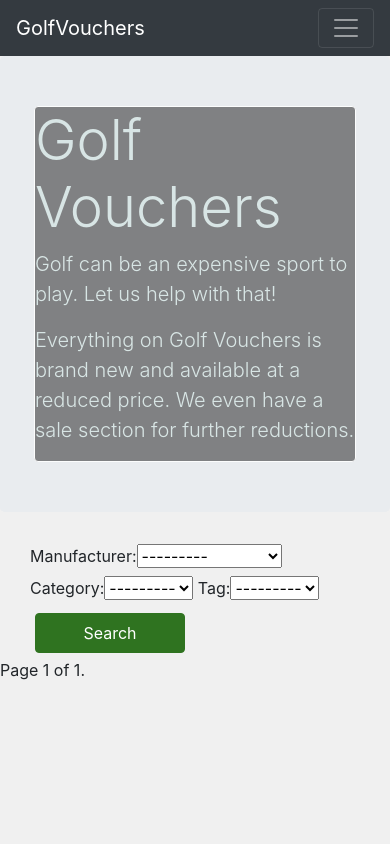
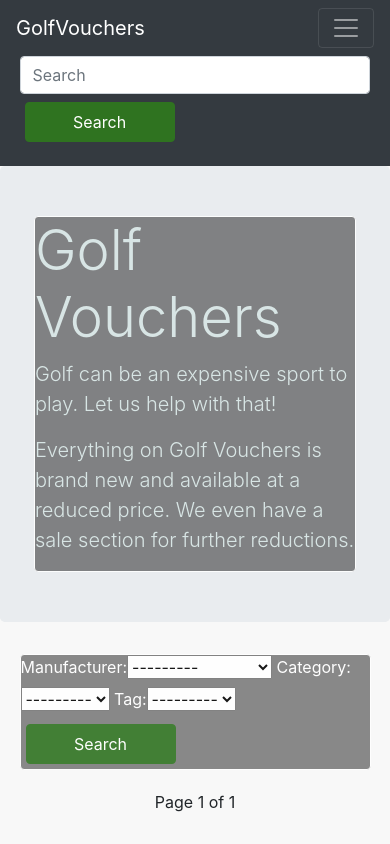
Before and after one commit to martingr1/golfvouchers, a Django app: page /posts/ in a window 390 px wide. Run offline with Django 3.2, Linux system fonts and the light colour scheme; data that the repository does not hold is empty; some libraries are stand-ins or nearby versions; some web fonts are replaced.

Commit message:
updated styles in posts/templates/posts.html and postdetail.html

```diff
--- a/golfvouchers/settings.py
+++ b/golfvouchers/settings.py
@@ -44,13 +44,13 @@ INSTALLED_APPS = [
     'django_forms_bootstrap',
     'bootstrap_datepicker_plus',
     'django_filters',
+    'crispy_forms',
     'posts',
     'accounts',
     'cart',
     'search',
     'checkout',
     'storages',
-
 ]
 
 MIDDLEWARE = [
@@ -155,6 +155,8 @@ BOOTSTRAP4 = {
     'include_jquery': True,
 }
 
+CRIPSY_TEMPLATE_PACK = 'bootstrap4'
+
 AWS_S3_OBJECT_PARAMETERS = {
 
     'Expires': 'Thu, 31 Dec 2099 20:00:00 GMT',
--- a/posts/forms.py
+++ b/posts/forms.py
@@ -2,7 +2,7 @@ from django import forms
 from .models import Post
 
 
-class PostForm(forms.ModelForm):
+class PostForm(forms.Form):
     class Meta:
         model = Post
         fields = ('title', 'content', 'manufacturer', 'category', 'image', 'price', 'initial_quantity', 'tag')
--- a/posts/templates/posts.html
+++ b/posts/templates/posts.html
@@ -1,7 +1,19 @@
 {% extends 'base.html' %}
+{% load crispy_forms_tags %}
 {% block content %}
+
+
+<div class="jumbotron main-image">
+	<div class="card main-card">
+		<h1 class="display-4">Golf Vouchers</h1>
+		<p class="lead">Golf can be an expensive sport to play. Let us help with that!</p>
+		<p class="lead">Everything on Golf Vouchers is brand new and available at a reduced price. We even have a sale
+			section for further reductions.
+		</p>
+	</div>
+</div>
 {% if user.is_staff %}
-<div class="container">
+<div class="container justify-content-center">
 	<div class="card text-white">
 		<p class="lead">Admin Panel</p>
 		<a class="btn " data-toggle="tooltip" data-placement="top" title="View and purchase"
@@ -9,7 +21,7 @@
 		</a>
 	</div>
 	{% endif %}
-    <div class="container">
+	<div class="card text-white">
 		<form method="GET">
 			{{post_filter.form}}
 			<button class="btn btn-primary" type="submit">Search</button>
@@ -31,8 +43,10 @@
 				</div>
 			</div>
 		</div>
+
 		{% endfor %}
-
+	</div>
+	<div class="row justify-content-center">
 		<div class="pagination">
 			<span class="step-links">
         {% if posts.has_previous %}
@@ -41,7 +55,7 @@
         {% endif %}
 
         <span class="current">
-            Page {{ posts.number }} of {{ posts.paginator.num_pages }}.
+            Page {{ posts.number }} of {{ posts.paginator.num_pages }}
         </span>
 
 			{% if posts.has_next %}
@@ -51,6 +65,7 @@
 			</span>
 		</div>
 	</div>
+</div>
 
 
 {% endblock %}
--- a/templates/base.html
+++ b/templates/base.html
@@ -21,14 +21,25 @@
 <body>
 	<style>
 		body {
-			background-color: #F0F0F0;
+			background-color: #F8F8F8;
 		}
 	</style>
 	<nav class="navbar navbar-expand-lg navbar-dark bg-dark sticky-top">
 		<a class="navbar-brand" href="{% url 'index' %}">GolfVouchers</a>
 		<button class="navbar-toggler" type="button" data-toggle="collapse" data-target="#navbarSupportedContent" aria-controls="navbarSupportedContent" aria-expanded="false" aria-label="Toggle navigation">
     <span class="navbar-toggler-icon"></span></button>
-
+  {% if user.is_authenticated %}{% if user.is_staff %}
+		<div class="login-nav d-flex align-items-center justify-content-center">
+			<i class="material-icons login-icon">account_box</i>Admin
+			{% else %}
+			<i class="material-icons login-icon">account_box</i>{{ user }}
+			{% endif %}
+			{% endif %}
+		</div>
+        <form action="{% url 'search' %}" class="form-inline my-2 my-lg-0">
+				<input class="form-control mr-sm-2" type="text" name="q" placeholder="Search" aria-label="Search">
+				<button class="btn btn-outline-success my-2 my-sm-0" type="submit">Search</button>
+			</form>
 		<div class="collapse navbar-collapse" id="navbarSupportedContent">
 			<ul class="navbar-nav mr-auto">
 				{% if user.is_authenticated %}
@@ -41,17 +52,6 @@
 				<li class="nav-item"><a href="{% url 'login' %}">Hello! Sign In</a></li>
 				{% endif %}
 			</ul>
-			<form action="{% url 'search' %}" class="form-inline my-2 my-lg-0">
-				<input class="form-control mr-sm-2" type="text" name="q" placeholder="Search" aria-label="Search">
-				<button class="btn btn-outline-success my-2 my-sm-0" type="submit">Search</button>
-			</form>
-		</div>{% if user.is_authenticated %}{% if user.is_staff %}
-		<div class="login-nav d-flex align-items-center justify-content-center">
-			<i class="material-icons login-icon">account_box</i>Admin
-			{% else %}
-			<i class="material-icons login-icon">account_box</i>{{ user }}
-			{% endif %}
-			{% endif %}
 		</div>
 	</nav>
 	{% if messages %}
@@ -64,29 +64,8 @@
 	</div>
 	{% endfor %}
 	{% endif %}
-    <div class="jumbotron main-image">
-		<div class="card main-card">
-			<h1 class="display-4">Golf Vouchers</h1>
-			<p class="lead">Golf can be an expensive sport to play. Let us help with that!</p>
-			<p class="lead">Everything on Golf Vouchers is brand new and available at a reduced price. We even have a sale section for further reductions.
-			</p>
-		</div>
-</div>
-
-	<div class="container">
-		<div class="row">
-			<div class="col-md-12">
-				<div class="panel">
-					<div class="panel-body">
-
 						{% block content %}
 						{% endblock %}
-
-					</div>
-				</div>
-			</div>
-		</div>
-	</div>
 	<footer>
 		<div class="container">
 
```
Also changed, not shown: posts/templates/postdetail.html (+13 -14 lines), static/media/img/st_andrews.jpg (renamed from media/img/st_andrews.jpg). Lines whose indentation alone changed are shown as unchanged.
